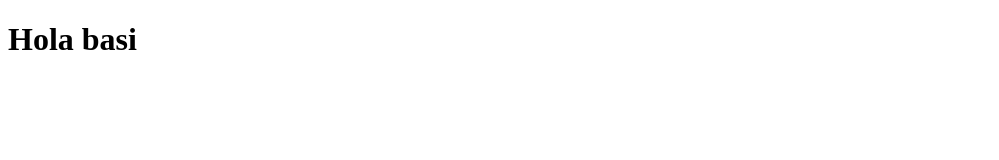
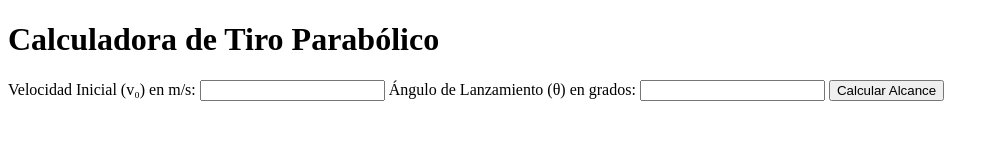
Before and after one commit to ItsBasix06/tiro-parabolico, a plain HTML site: page index.html in a window 1280 px wide. Shown: the whole page, without its empty margins (0-999 px from the left). Drawn offline with Linux system fonts and the light colour scheme.

Commit message:
Crear estructura HTML #1

```diff
--- a/index.html
+++ b/index.html
@@ -6,6 +6,18 @@
     <title>Document</title>
 </head>
 <body>
-    <H1>Hola basi</H1>
+     <div id="calculator-container">
+        <h1>Calculadora de Tiro Parabólico</h1>
+        <form id="tiroParabolicoForm">
+            <label for="velocidadInicial">Velocidad Inicial (v₀) en m/s:</label>
+            <input type="number" id="velocidadInicial" name="velocidadInicial" required>
+            <label for="anguloLanzamiento">Ángulo de Lanzamiento (θ) en grados:</label>
+            <input type="number" id="anguloLanzamiento" name="anguloLanzamiento" required>
+            <button type="submit">Calcular Alcance</button>
+        </form>
+        <div id="error-message"></div>
+        <div id="resultado"></div>
+    </div>
+
 </body>
 </html>
```
